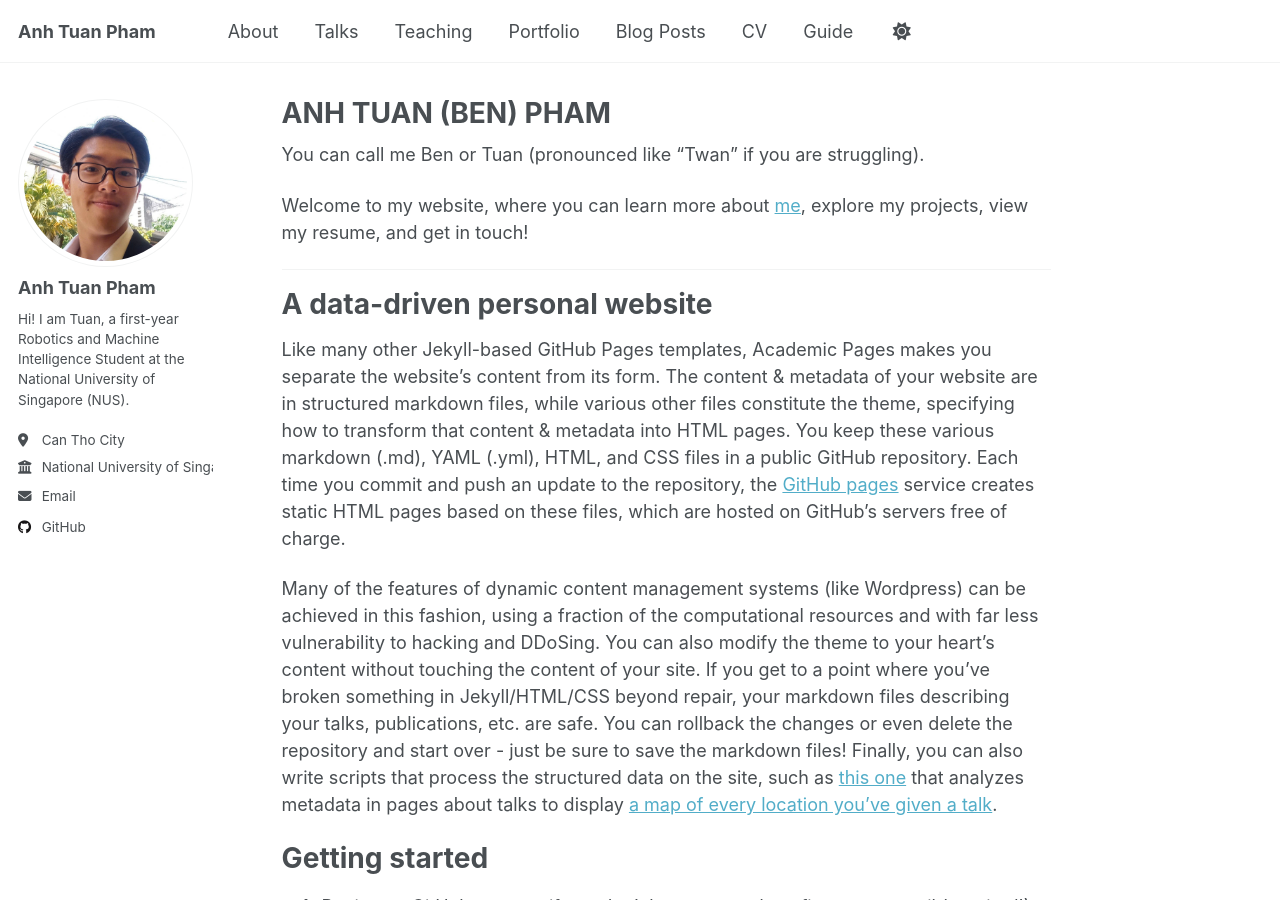
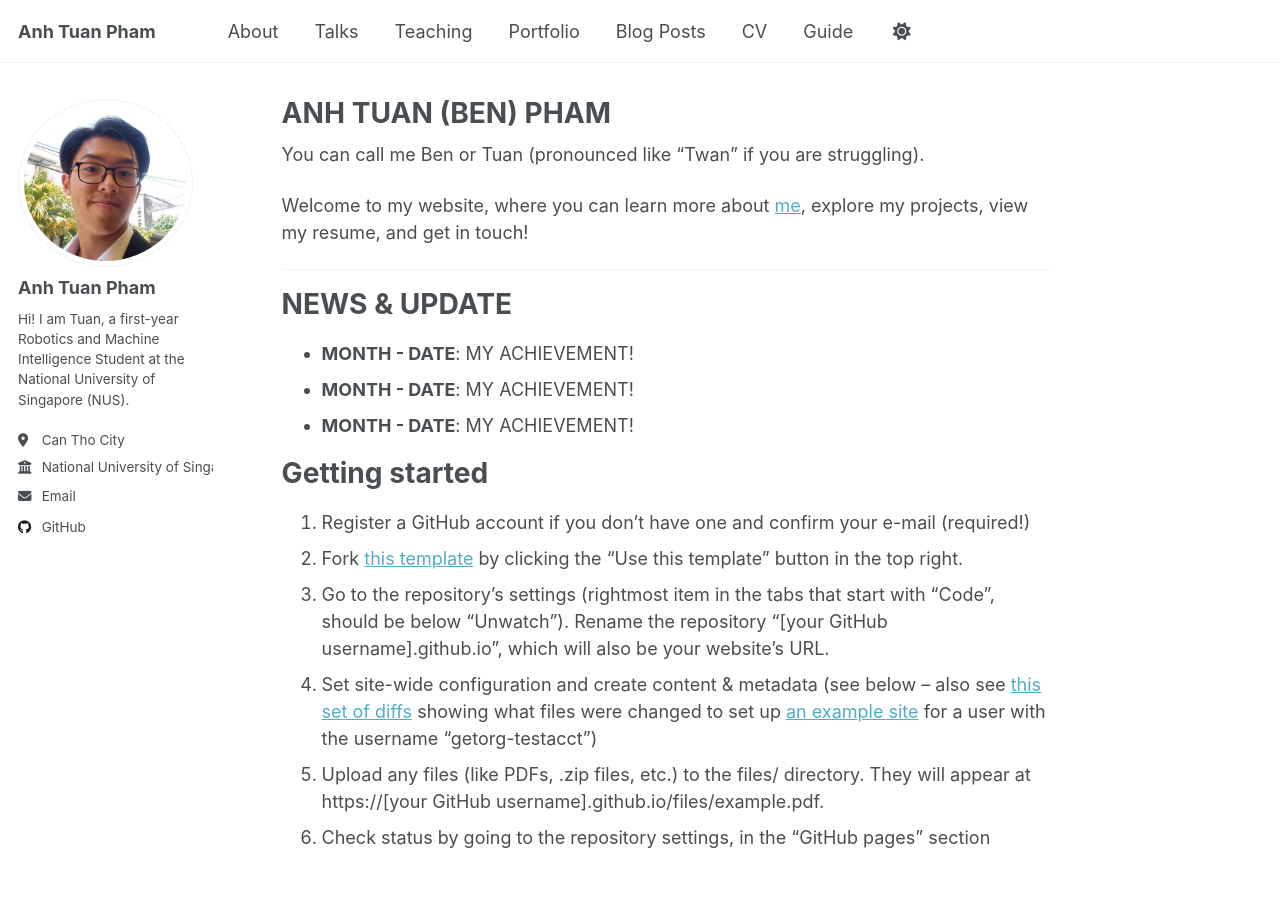
Before and after one commit to patuan07/patuan07.github.io, a Jekyll site: the page built from _pages/about.md, in a window 1280 px wide and 900 px high. Built offline with Jekyll 4.4.1, drawn with Linux system fonts in a browser that asks for light colours.

Commit message:
Update about.md

```diff
--- a/_pages/about.md
+++ b/_pages/about.md
@@ -13,11 +13,11 @@ Welcome to my website, where you can learn more about [me](https://patuan07.gith
 
 ------
 
-A data-driven personal website
+NEWS & UPDATE
 ======
-Like many other Jekyll-based GitHub Pages templates, Academic Pages makes you separate the website's content from its form. The content & metadata of your website are in structured markdown files, while various other files constitute the theme, specifying how to transform that content & metadata into HTML pages. You keep these various markdown (.md), YAML (.yml), HTML, and CSS files in a public GitHub repository. Each time you commit and push an update to the repository, the [GitHub pages](https://pages.github.com/) service creates static HTML pages based on these files, which are hosted on GitHub's servers free of charge.
-
-Many of the features of dynamic content management systems (like Wordpress) can be achieved in this fashion, using a fraction of the computational resources and with far less vulnerability to hacking and DDoSing. You can also modify the theme to your heart's content without touching the content of your site. If you get to a point where you've broken something in Jekyll/HTML/CSS beyond repair, your markdown files describing your talks, publications, etc. are safe. You can rollback the changes or even delete the repository and start over - just be sure to save the markdown files! Finally, you can also write scripts that process the structured data on the site, such as [this one](https://github.com/academicpages/academicpages.github.io/blob/master/talkmap.ipynb) that analyzes metadata in pages about talks to display [a map of every location you've given a talk](https://academicpages.github.io/talkmap.html).
+- **MONTH - DATE**: MY ACHIEVEMENT!
+- **MONTH - DATE**: MY ACHIEVEMENT!
+- **MONTH - DATE**: MY ACHIEVEMENT!
 
 Getting started
 ======
```
